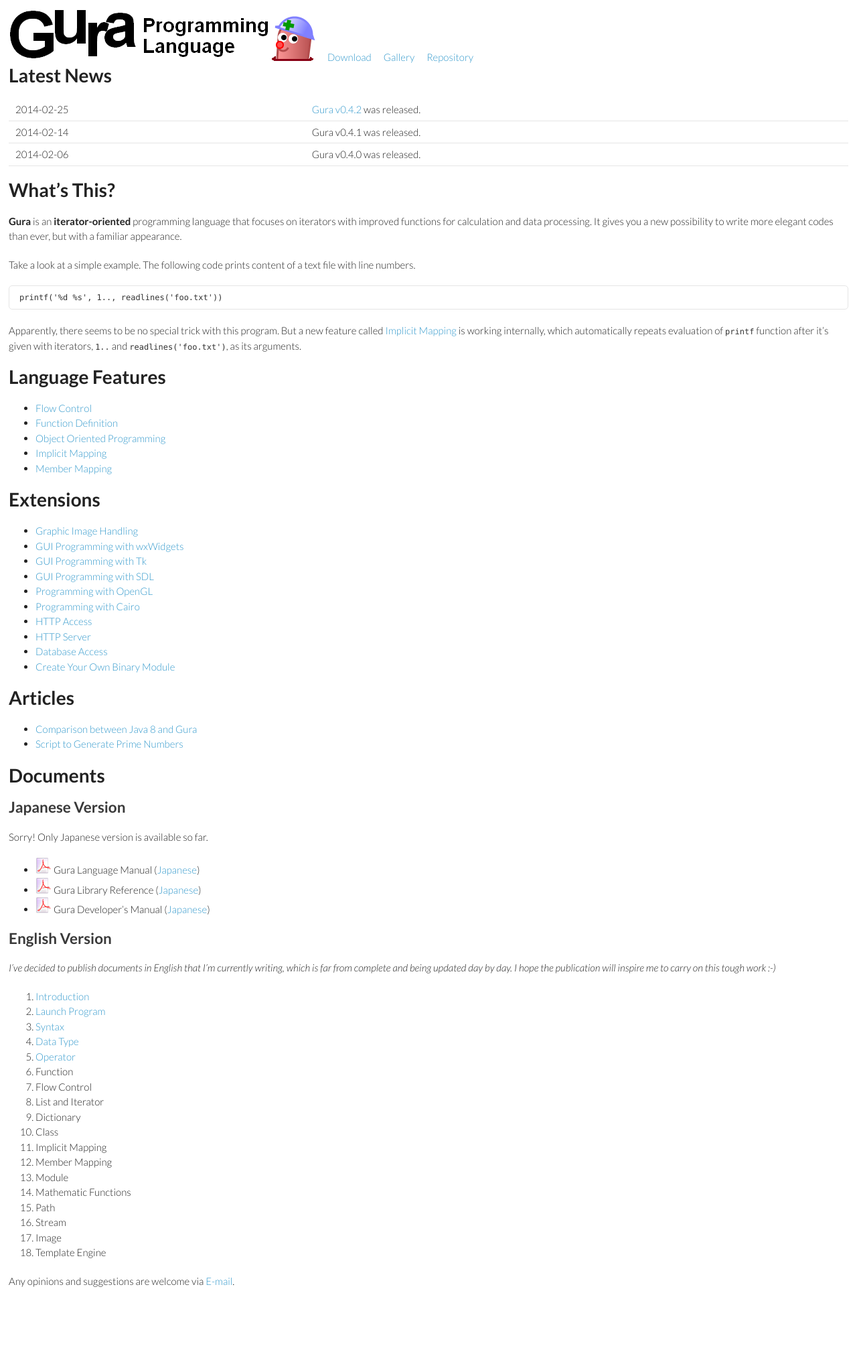
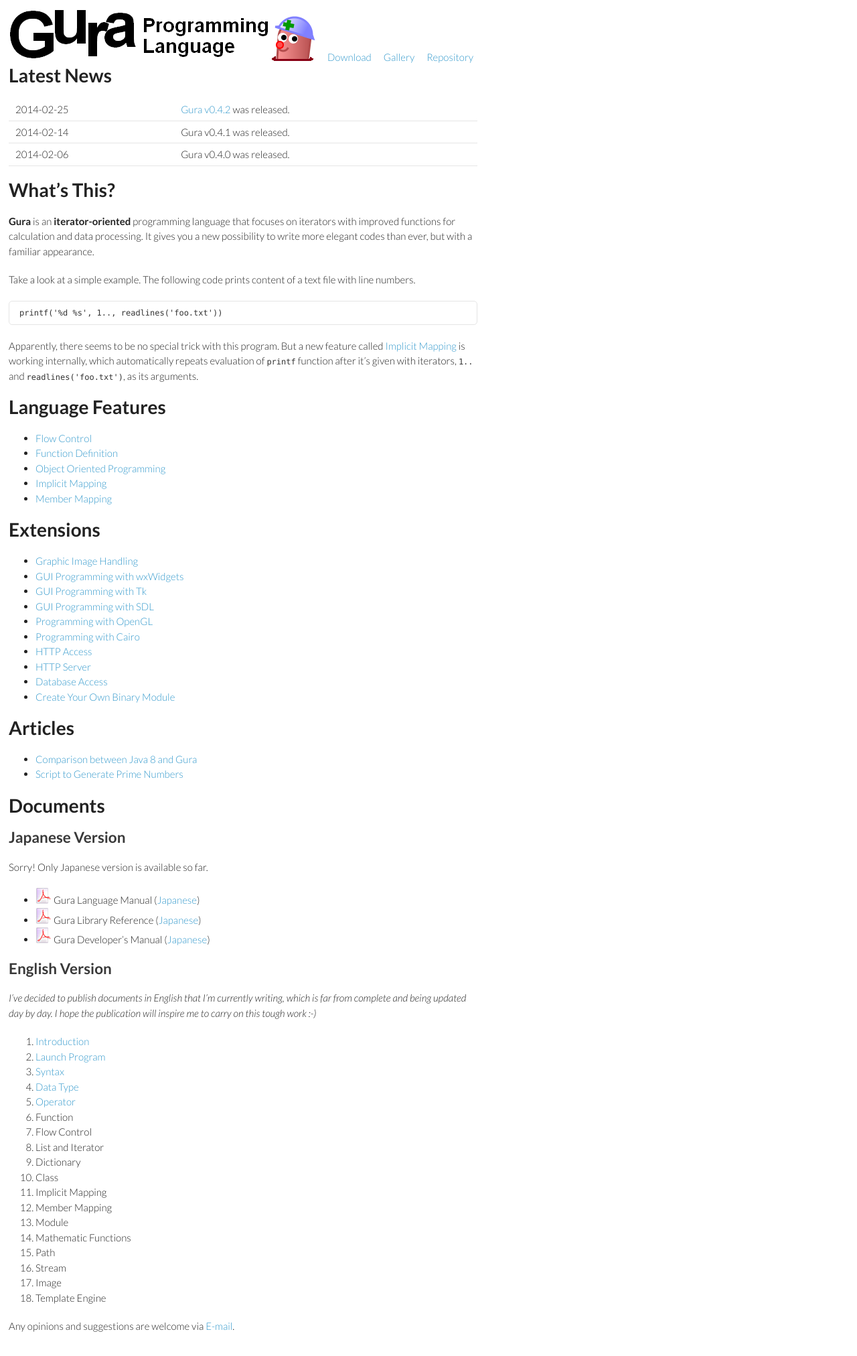
Before and after one commit to rudidude86/gura-lang.github.io, a Jekyll site: the page built from index.md, in a window 1280 px wide. Shown: the whole page at 67% size. Built offline with Jekyll 4.4.1, drawn with Linux system fonts in a browser that asks for light colours; Markdown is read by kramdown in place of the engine named in the settings; before the commit the page ends 1956 px from its top, so only the background shows below that.

Commit message:
updated layout

```diff
--- a/stylesheets/styles.css
+++ b/stylesheets/styles.css
@@ -1,6 +1,7 @@
 @import url(https://fonts.googleapis.com/css?family=Lato:300italic,700italic,300,700);
 
 body {
+  width:700px;
   padding:5px;
   font:15px/1.5 Lato, "Helvetica Neue", Helvetica, Arial, sans-serif;
   color:#222;
```
